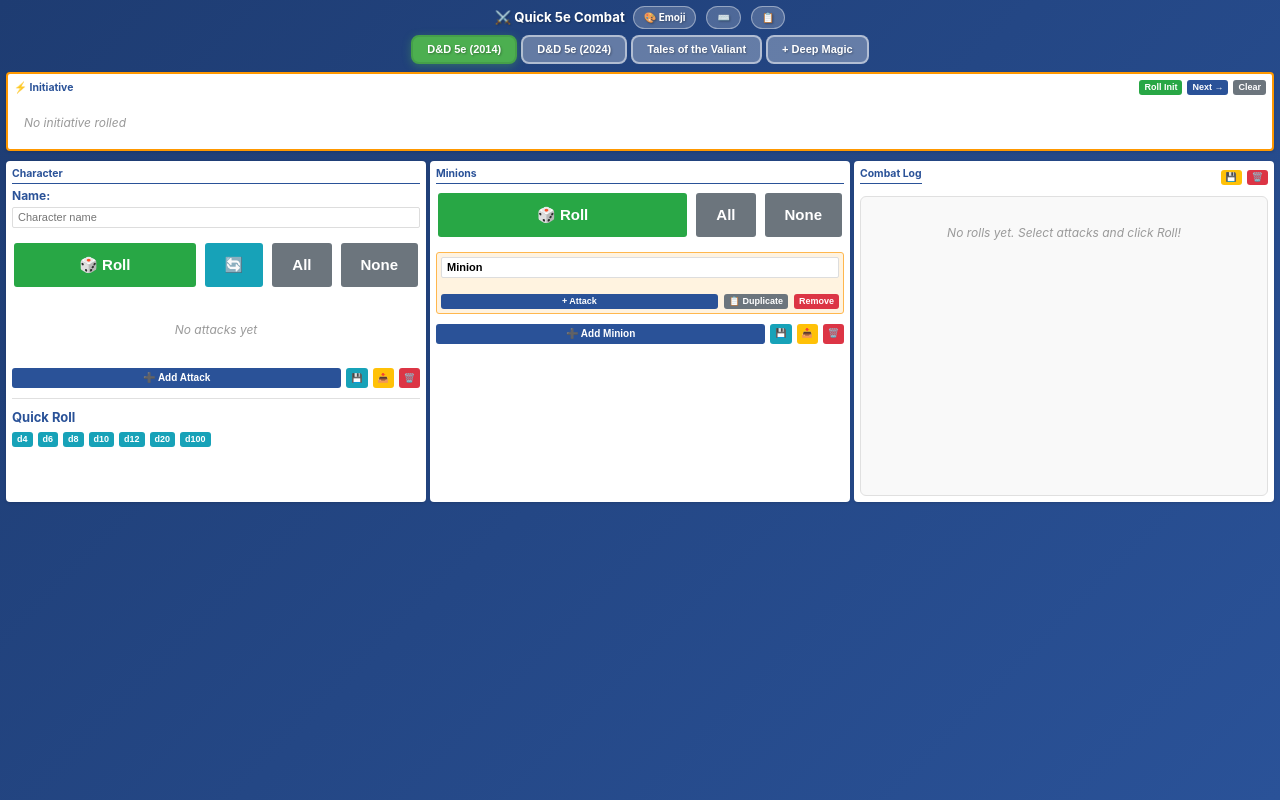
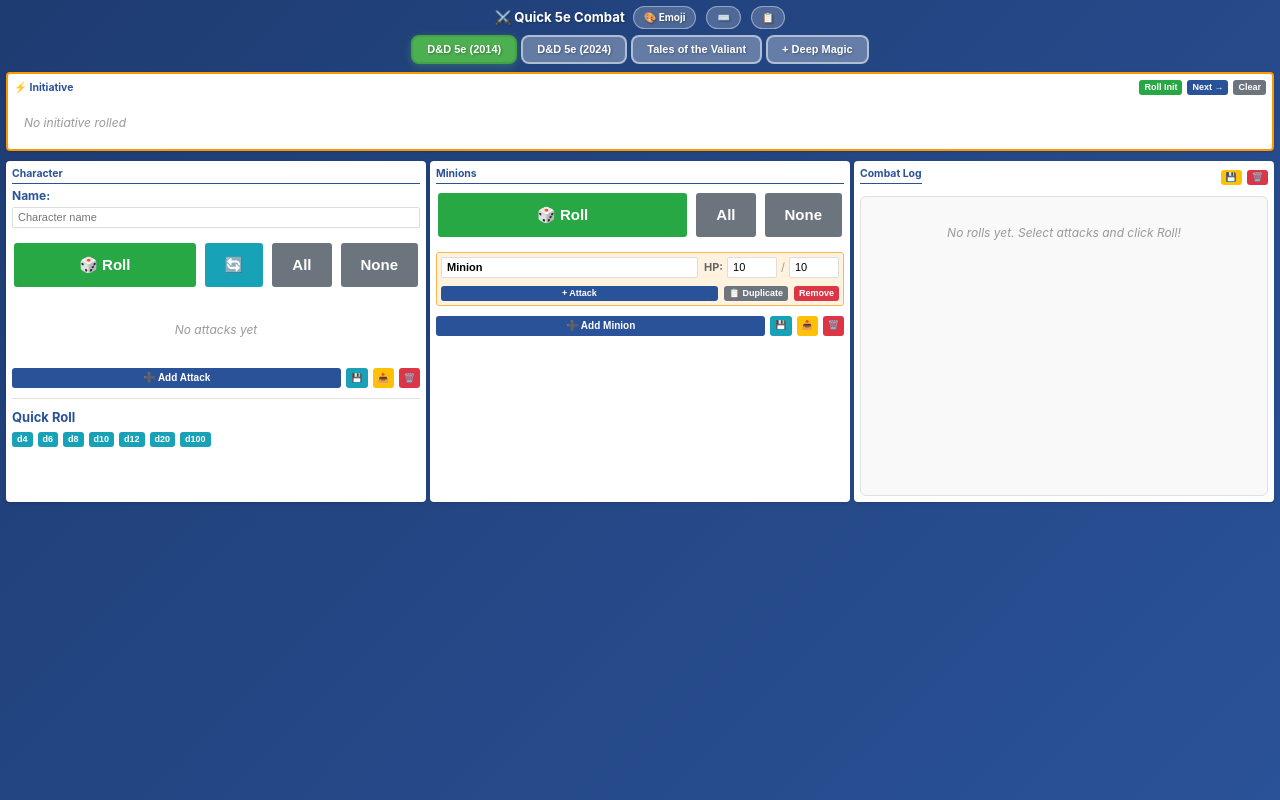
Before and after one commit to jaredgiosinuff/Quick-5e-Combat-Manager, a website: page public/index.html in a window 1280 px wide. Both pictures are taken after a click on the button "➕ Add Minion". Drawn offline with Linux system fonts and the light colour scheme.

Commit message:
Add Hit Points tracking to minions for damage management
Each minion now has HP/Max HP fields for tracking damage during combat.

Changes:
- Added hp and maxHp fields to minion data structure (default: 10/10)
- Display HP input fields in minion header: HP / Max HP
- HP values can be manually edited to track damage
- HP fields preserved when duplicating minions
- All changes automatically persist to localStorage

Implementation details:
- HP fields displayed inline with minion name for easy access
- Input validation: HP min=0, Max HP min=1, both max=9999
- Fallback values for existing minions without HP data

```diff
--- a/public/index.html
+++ b/public/index.html
@@ -2842,6 +2842,8 @@
             const minion = {
                 id: minionIdCounter++,
                 name: 'Minion',
+                hp: 10,
+                maxHp: 10,
                 attacks: []
             };
             minions.push(minion);
@@ -2861,6 +2863,8 @@
                 const newMinion = {
                     id: minionIdCounter++,
                     name: minion.name + ' (Copy)',
+                    hp: minion.hp || 10,
+                    maxHp: minion.maxHp || 10,
                     attacks: minion.attacks.map(attack => ({
                         ...attack,
                         id: attackIdCounter++,
@@ -3037,11 +3041,31 @@
 
             container.innerHTML = minions.map(minion => `
                 <div class="minion-item">
-                    <input type="text"
-                           value="${minion.name}"
-                           placeholder="Minion Name"
-                           style="margin-bottom: 8px; font-weight: bold;"
-                           onchange="updateMinion(${minion.id}, 'name', this.value)">
+                    <div style="display: flex; gap: 6px; margin-bottom: 8px; align-items: center;">
+                        <input type="text"
+                               value="${minion.name}"
+                               placeholder="Minion Name"
+                               style="flex: 1; font-weight: bold;"
+                               onchange="updateMinion(${minion.id}, 'name', this.value)">
+                        <div style="display: flex; align-items: center; gap: 4px;">
+                            <label style="font-size: 11px; font-weight: bold; color: #666;">HP:</label>
+                            <input type="number"
+                                   value="${minion.hp !== undefined ? minion.hp : 10}"
+                                   placeholder="HP"
+                                   style="width: 50px;"
+                                   min="0"
+                                   max="9999"
+                                   onchange="updateMinion(${minion.id}, 'hp', parseInt(this.value) || 0)">
+                            <span style="font-size: 11px; color: #999;">/</span>
+                            <input type="number"
+                                   value="${minion.maxHp !== undefined ? minion.maxHp : 10}"
+                                   placeholder="Max"
+                                   style="width: 50px;"
+                                   min="1"
+                                   max="9999"
+                                   onchange="updateMinion(${minion.id}, 'maxHp', parseInt(this.value) || 1)">
+                        </div>
+                    </div>
 
                     ${minion.attacks.map(attack => {
                         const damageSummary = getDamageSummary(attack.damageComponents);
```
Also changed, not shown: IMPLEMENTATION_PROGRESS.md (+8 -0 lines).
